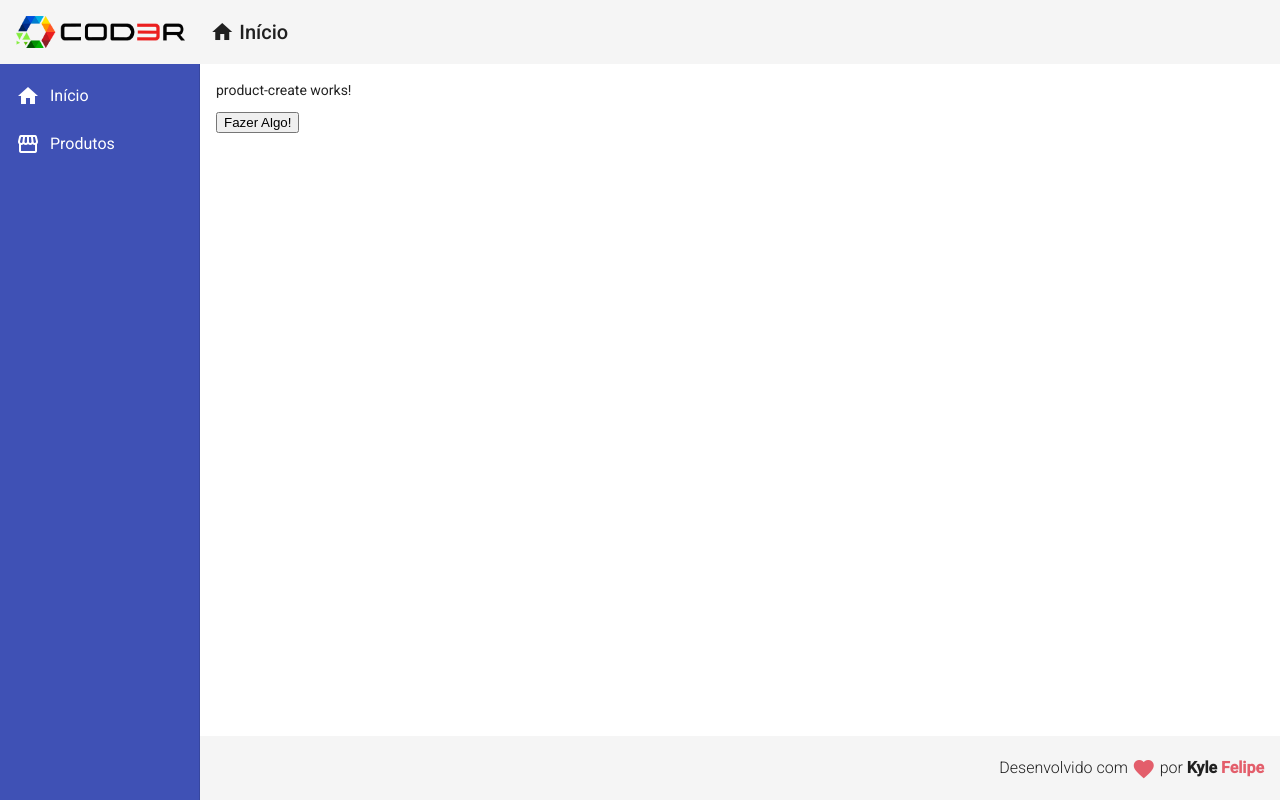
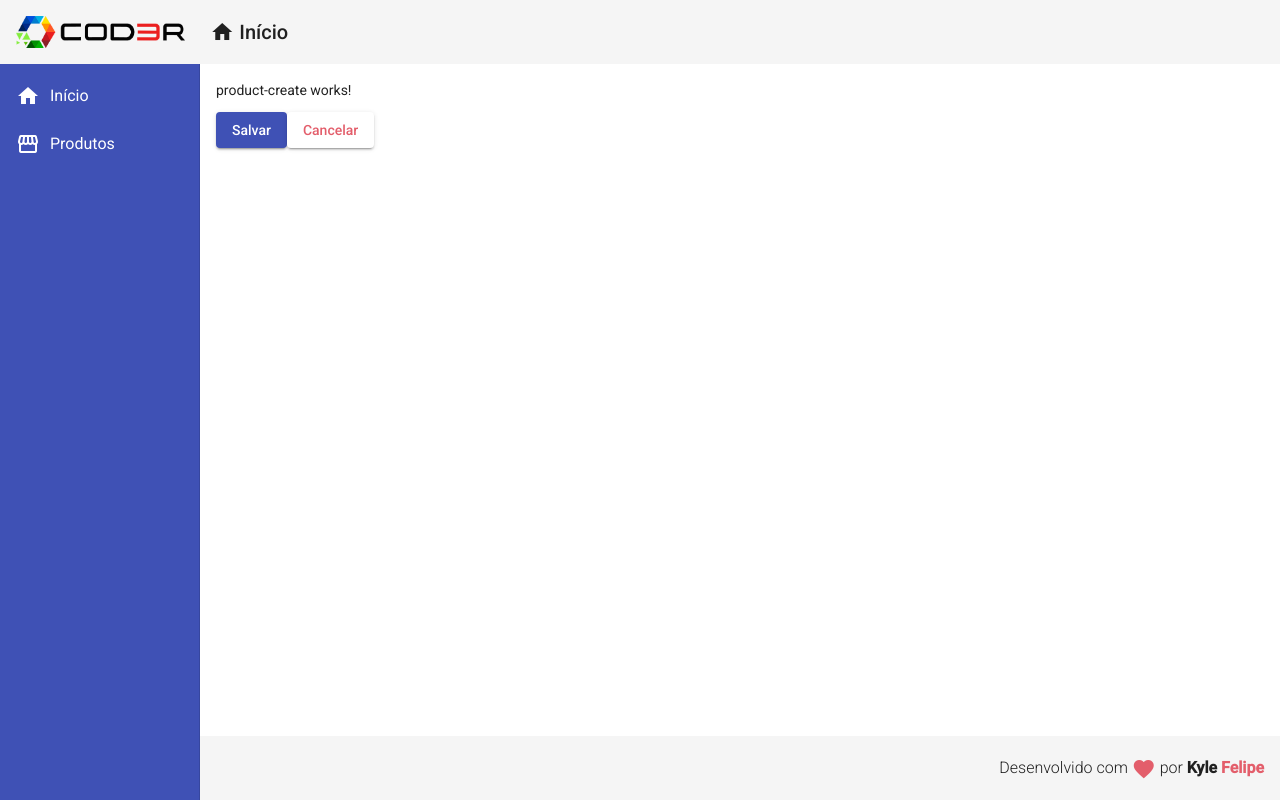
Before and after one commit to kylefelipe/curso-angular-esentials-cod3r, an Angular app: page /products/create in a window 1280 px wide. Built offline with nearby package versions, Linux system fonts and the light colour scheme.

Commit message:
criando services

```diff
--- a/src/app/app.module.ts
+++ b/src/app/app.module.ts
@@ -10,6 +10,7 @@
 import { MatSidenavModule } from '@angular/material/sidenav';
 import { MatListModule } from '@angular/material/list';
 import { MatButtonModule } from '@angular/material/button';
+import { MatSnackBarModule } from '@angular/material/snack-bar';
 
 import { HeaderComponent } from './components/template/header/header.component';
 import { FooterComponent } from './components/template/footer/footer.component';
@@ -41,6 +42,7 @@
     MatListModule,
     MatCardModule,
     MatButtonModule,
+    MatSnackBarModule,
   ],
   providers: [],
   bootstrap: [AppComponent]
--- a/src/app/components/product/product-create/product-create.component.html
+++ b/src/app/components/product/product-create/product-create.component.html
@@ -1,3 +1,9 @@
 <p [id]="propLegal">product-create works!</p>
 
-<button (click)="fazerAlgo()">Fazer Algo!</button>
+<button mat-raised-button (click)="createProduct()" color="primary">
+  Salvar
+</button>
+
+<button mat-raised-button (click)="cancel()" appRed>
+  Cancelar
+</button>
--- a/src/app/components/product/product-create/product-create.component.ts
+++ b/src/app/components/product/product-create/product-create.component.ts
@@ -1,4 +1,6 @@
+import { ProductService } from './../product.service';
 import { Component, OnInit } from '@angular/core';
+import { Router } from '@angular/router';
 
 @Component({
   selector: 'app-product-create',
@@ -7,12 +9,19 @@
 })
 export class ProductCreateComponent implements OnInit {
 
-  propLegal = "qualquer";
-  constructor() { }
+  constructor(
+    private productService: ProductService,
+    private router: Router,
+    ) { }
 
   ngOnInit(): void {
   }
-  fazerAlgo(): void {
-    console.log("fazendo algo")
+
+  createProduct(): void {
+    this.productService.showMessage('Produto criado!')
+  }
+
+  cancel(): void {
+    this.router.navigate(['/products']);
   }
 }
--- /dev/null
+++ b/src/app/components/product/product.service.ts
@@ -0,0 +1,18 @@
+import { Injectable } from '@angular/core';
+import { MatSnackBar } from '@angular/material/snack-bar'
+
+@Injectable({
+  providedIn: 'root'
+})
+export class ProductService {
+
+  constructor(private snackBar: MatSnackBar) { }
+
+  showMessage(msg: string): void {
+    this.snackBar.open(msg, 'X', {
+      duration: 3000,
+      horizontalPosition: "right",
+      verticalPosition: 'top',
+    });
+  }
+}
--- a/src/app/views/home/home.component.html
+++ b/src/app/views/home/home.component.html
@@ -4,7 +4,4 @@
   <mat-card-subtitle class="subtitle">
     Sistema para exemplificar a construção de um cadastro em Angular!
   </mat-card-subtitle>
-  <ul>
-    <li *myFor="let n em [1, 2, 3]">{{ n }}</li>
-  </ul>
 </mat-card>
```
